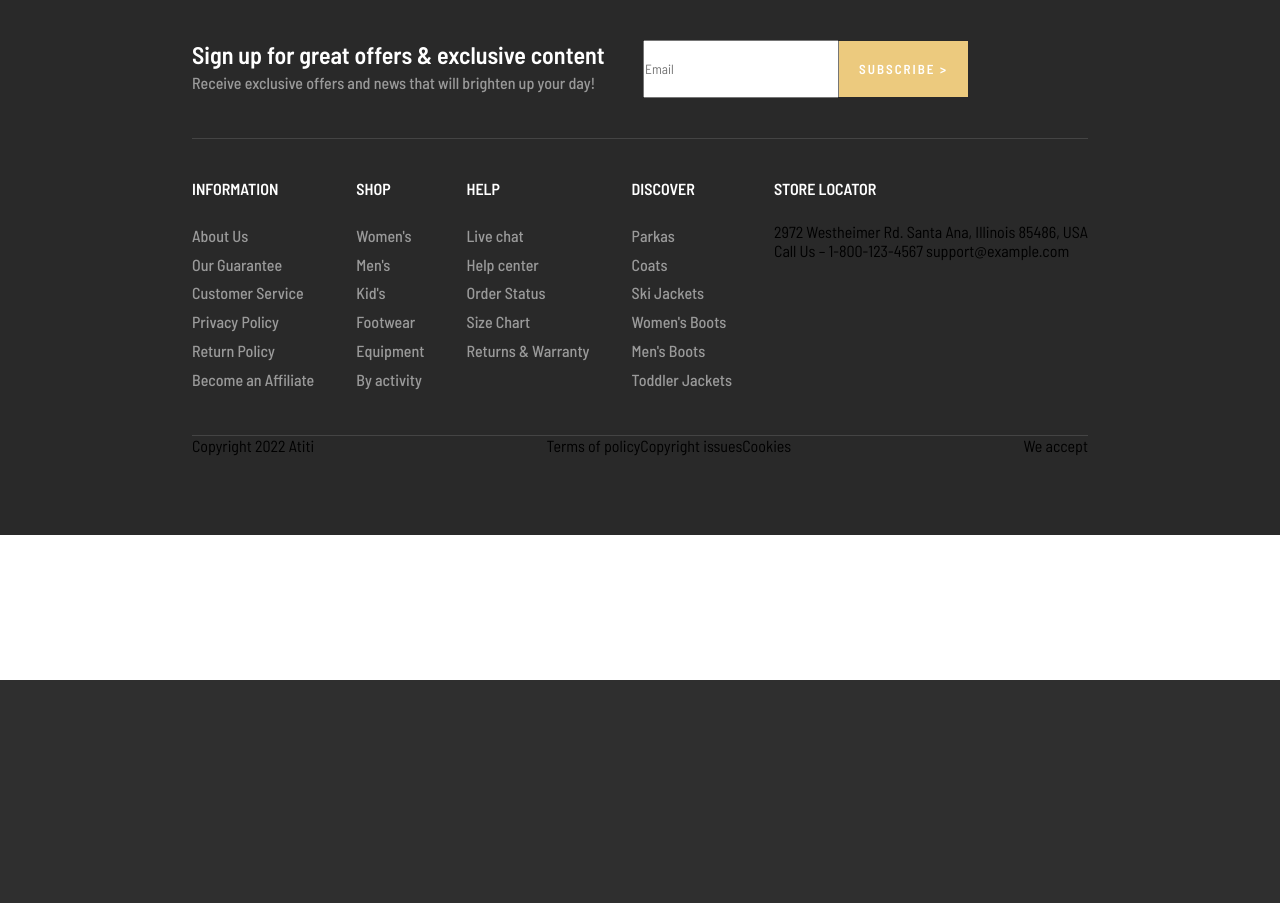
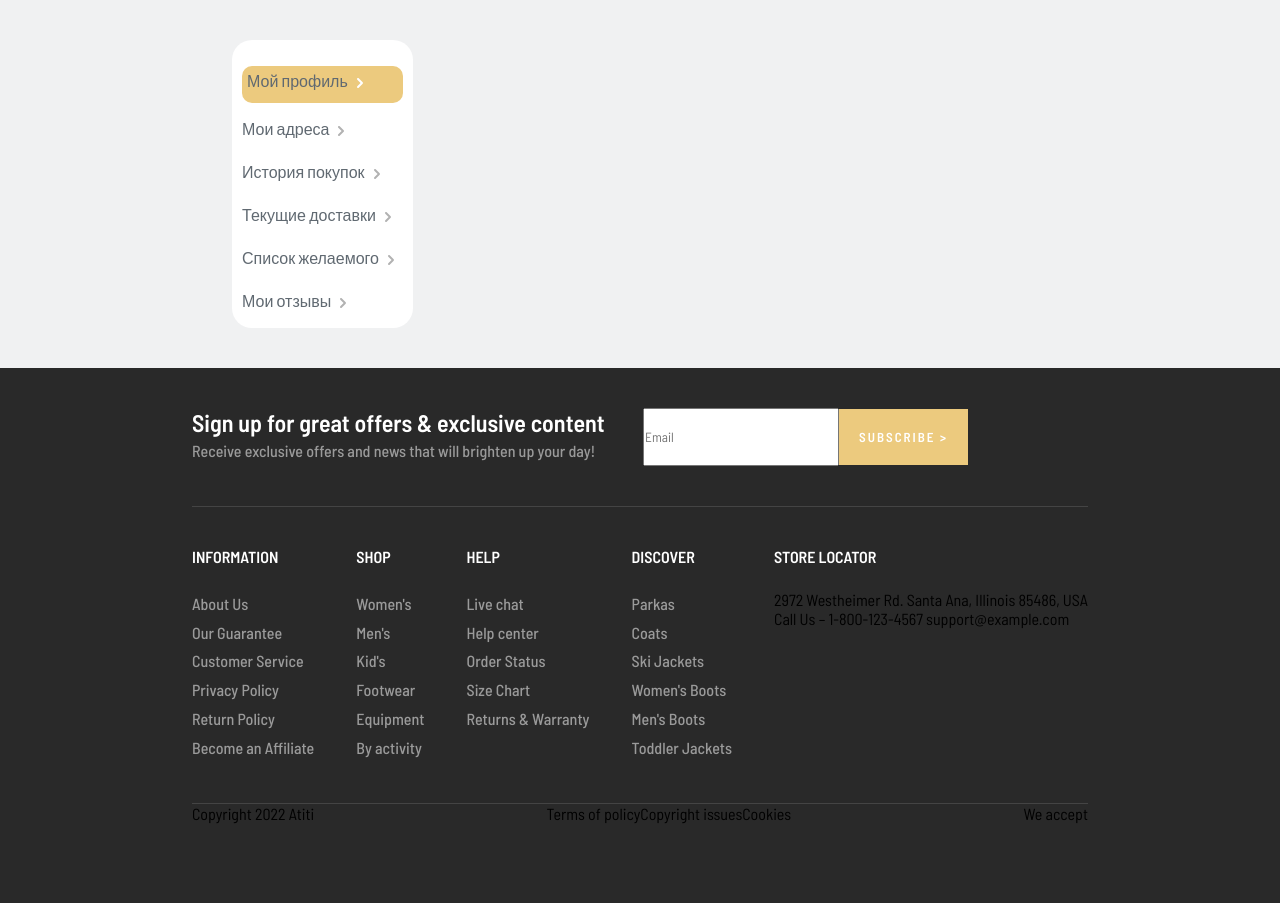
Before and after one commit to allldo/prep_kz, a Django app: template templates/lk/lk.html in a window 1280 px wide. Shown: the part 120-1023 px from the top of the page. Before the commit the page ends 800 px from the top, so only its background shows below. Run offline with Django 4.2, Linux system fonts and the light colour scheme; the template is opened without the code that fills it, so the values that code supplies are empty; parts of the project's set-up code (start-up, migrations or seed data) failed here and were passed over.

Commit message:
lk serup

```diff
--- /dev/null
+++ b/static/lk/lk.css
@@ -0,0 +1,31 @@
+section{
+    background-color: #f0f1f2;
+    padding: 5vh;
+}
+.lk_sidebar{
+    display: flex;
+    flex-direction: column;
+    background-color: white;
+    border-radius: 20px;
+    width: fit-content;
+    padding: 10px;
+    margin-left: 15vw;
+}
+.lk_profile_data{
+
+}
+.sidebar_item{
+    margin-top: 2vh;
+    color: #606971;
+}
+.sidebar_item>a{
+    display: flex;
+}
+.sidebar_item:hover{
+    color: black;
+}
+.active{
+    background-color: #ecca7e;
+    border-radius: 10px;
+    padding: 5px;
+}
--- a/templates/lk/lk.html
+++ b/templates/lk/lk.html
@@ -1,7 +1,36 @@
 {% extends 'shop/base.html' %}
+{% load static %}
 {% block head %}
+    <link rel="stylesheet" href="{% static 'lk/lk.css' %}">
 {% endblock head %}
 {% block title %}
+    Личный кабинет
 {% endblock title %}
 {% block content %}
+<section>
+<div></div>
+<div class="lk_sidebar">
+    <div class="sidebar_item active">
+        <a><div></div> <p>Мой профиль</p> <i><svg fill="none" stroke="" viewBox="0 0 24 24" width="24" height="24"><path clip-rule="evenodd" d="M9.29289 7.29289C9.68342 6.90237 10.3166 6.90237 10.7071 7.29289L14.7071 11.2929C15.0976 11.6834 15.0976 12.3166 14.7071 12.7071L10.7071 16.7071C10.3166 17.0976 9.68342 17.0976 9.29289 16.7071C8.90237 16.3166 8.90237 15.6834 9.29289 15.2929L12.5858 12L9.29289 8.70711C8.90237 8.31658 8.90237 7.68342 9.29289 7.29289Z" fill="#fff" fill-rule="evenodd"></path></svg></i></a>
+    </div>
+    <div class="sidebar_item">
+        <a><div></div> <p>Мои адреса</p> <i><svg fill="none" stroke="" viewBox="0 0 24 24" width="24" height="24"><path clip-rule="evenodd" d="M9.29289 7.29289C9.68342 6.90237 10.3166 6.90237 10.7071 7.29289L14.7071 11.2929C15.0976 11.6834 15.0976 12.3166 14.7071 12.7071L10.7071 16.7071C10.3166 17.0976 9.68342 17.0976 9.29289 16.7071C8.90237 16.3166 8.90237 15.6834 9.29289 15.2929L12.5858 12L9.29289 8.70711C8.90237 8.31658 8.90237 7.68342 9.29289 7.29289Z" fill="#B2B2B2" fill-rule="evenodd"></path></svg></i></a>
+    </div>
+    <div class="sidebar_item">
+       <a> <div></div> <p>История покупок</p> <i><svg fill="none" stroke="" viewBox="0 0 24 24" width="24" height="24"><path clip-rule="evenodd" d="M9.29289 7.29289C9.68342 6.90237 10.3166 6.90237 10.7071 7.29289L14.7071 11.2929C15.0976 11.6834 15.0976 12.3166 14.7071 12.7071L10.7071 16.7071C10.3166 17.0976 9.68342 17.0976 9.29289 16.7071C8.90237 16.3166 8.90237 15.6834 9.29289 15.2929L12.5858 12L9.29289 8.70711C8.90237 8.31658 8.90237 7.68342 9.29289 7.29289Z" fill="#B2B2B2" fill-rule="evenodd"></path></svg></i></a>
+    </div>
+     <div class="sidebar_item">
+       <a> <div></div> <p>Текущие доставки</p> <i><svg fill="none" stroke="" viewBox="0 0 24 24" width="24" height="24"><path clip-rule="evenodd" d="M9.29289 7.29289C9.68342 6.90237 10.3166 6.90237 10.7071 7.29289L14.7071 11.2929C15.0976 11.6834 15.0976 12.3166 14.7071 12.7071L10.7071 16.7071C10.3166 17.0976 9.68342 17.0976 9.29289 16.7071C8.90237 16.3166 8.90237 15.6834 9.29289 15.2929L12.5858 12L9.29289 8.70711C8.90237 8.31658 8.90237 7.68342 9.29289 7.29289Z" fill="#B2B2B2" fill-rule="evenodd"></path></svg></i></a>
+    </div>
+    <div class="sidebar_item">
+        <a><div></div> <p>Список желаемого</p> <i><svg fill="none" stroke="" viewBox="0 0 24 24" width="24" height="24"><path clip-rule="evenodd" d="M9.29289 7.29289C9.68342 6.90237 10.3166 6.90237 10.7071 7.29289L14.7071 11.2929C15.0976 11.6834 15.0976 12.3166 14.7071 12.7071L10.7071 16.7071C10.3166 17.0976 9.68342 17.0976 9.29289 16.7071C8.90237 16.3166 8.90237 15.6834 9.29289 15.2929L12.5858 12L9.29289 8.70711C8.90237 8.31658 8.90237 7.68342 9.29289 7.29289Z" fill="#B2B2B2" fill-rule="evenodd"></path></svg></i></a>
+    </div>
+    <div class="sidebar_item">
+        <a><div></div> <p>Мои отзывы</p> <i><svg fill="none" stroke="" viewBox="0 0 24 24" width="24" height="24"><path clip-rule="evenodd" d="M9.29289 7.29289C9.68342 6.90237 10.3166 6.90237 10.7071 7.29289L14.7071 11.2929C15.0976 11.6834 15.0976 12.3166 14.7071 12.7071L10.7071 16.7071C10.3166 17.0976 9.68342 17.0976 9.29289 16.7071C8.90237 16.3166 8.90237 15.6834 9.29289 15.2929L12.5858 12L9.29289 8.70711C8.90237 8.31658 8.90237 7.68342 9.29289 7.29289Z" fill="#B2B2B2" fill-rule="evenodd"></path></svg></i></a>
+    </div>
+</div>
+<div class="lk_profile_data">
+
+</div>
+</section>
 {% endblock content %}
```
Also changed, not shown: shop/urls.py (+10 -2 lines), shop/views.py (+30 -0 lines), templates/lk/lk_address.html (added, +11 -0 lines).
